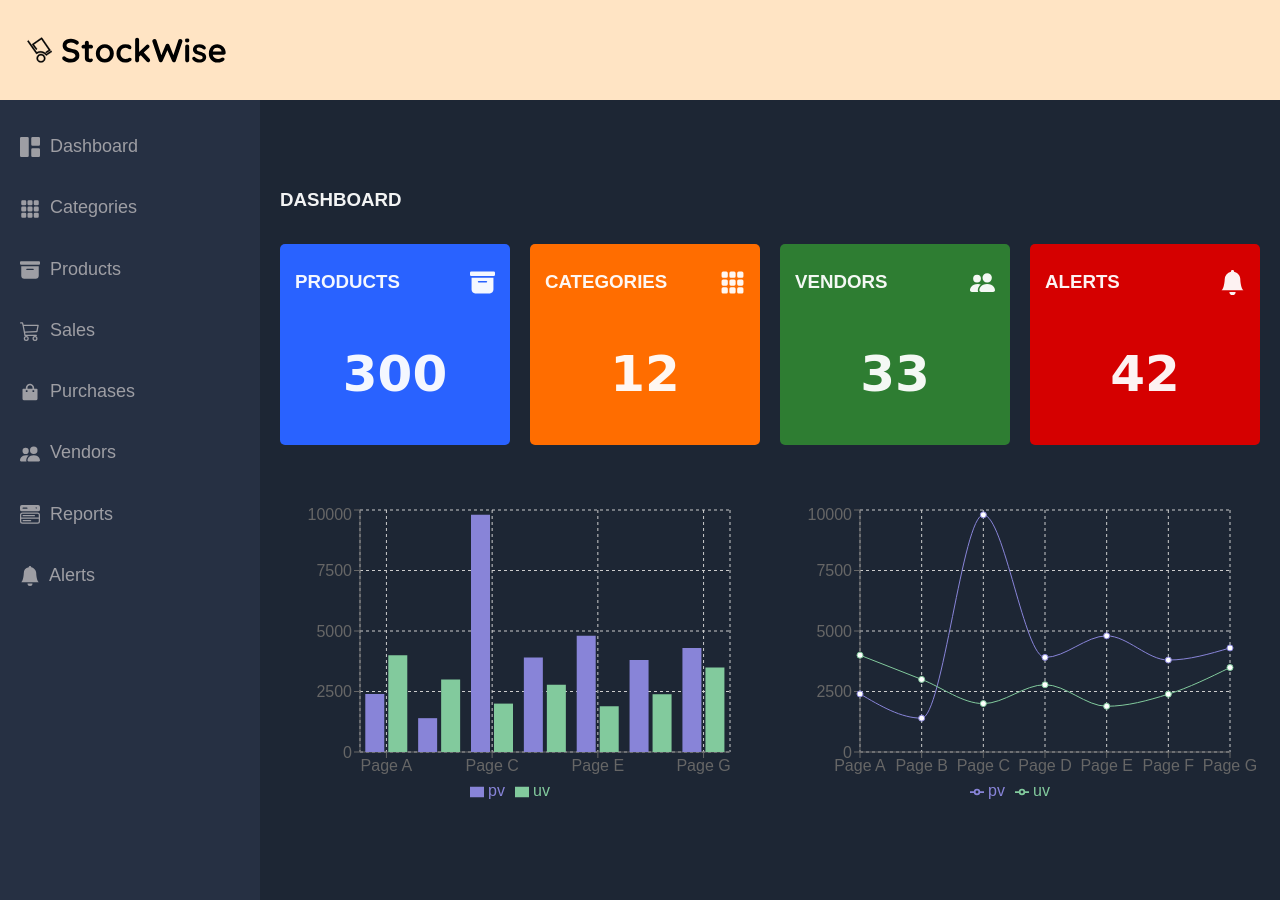
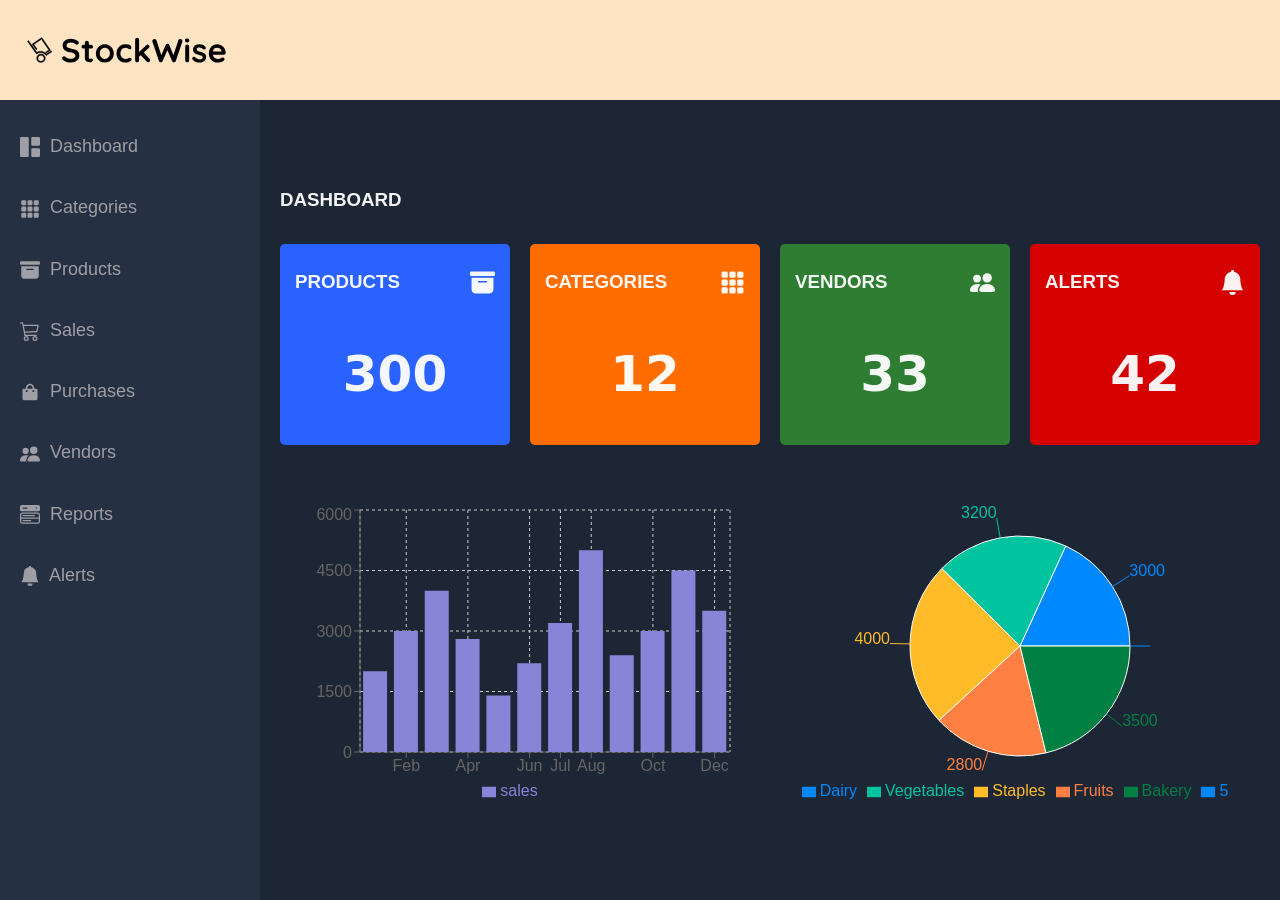
Before and after one commit to pujaKumari15/StockWise, a React (Create React App) app in the folder frontend/stockwise-frontend/: page /dashboard in a window 1280 px wide. Built offline with nearby package versions, Linux system fonts and the light colour scheme.

Commit message:
Updated dashboard

```diff
--- a/frontend/stockwise-frontend/src/pages/dashboard/MainContent.jsx
+++ b/frontend/stockwise-frontend/src/pages/dashboard/MainContent.jsx
@@ -3,7 +3,7 @@ import
 { BsFillArchiveFill, BsFillGrid3X3GapFill, BsPeopleFill, BsFillBellFill}
     from 'react-icons/bs'
 import
-{ BarChart, Bar, Cell, XAxis, YAxis, CartesianGrid, Tooltip, Legend, ResponsiveContainer, LineChart, Line }
+{ BarChart, Bar, Cell, XAxis, YAxis, CartesianGrid, Tooltip, Legend, ResponsiveContainer, PieChart, Pie, LineChart,Line }
     from 'recharts';
 
 function MainContent() {
@@ -11,47 +11,73 @@ function MainContent() {
     const data = [
         {
             name: 'Page A',
-            uv: 4000,
             pv: 2400,
             amt: 2400,
         },
         {
             name: 'Page B',
-            uv: 3000,
             pv: 1398,
             amt: 2210,
         },
         {
             name: 'Page C',
-            uv: 2000,
             pv: 9800,
             amt: 2290,
         },
         {
             name: 'Page D',
-            uv: 2780,
             pv: 3908,
             amt: 2000,
         },
         {
             name: 'Page E',
-            uv: 1890,
             pv: 4800,
             amt: 2181,
         },
         {
             name: 'Page F',
-            uv: 2390,
             pv: 3800,
             amt: 2500,
         },
         {
             name: 'Page G',
-            uv: 3490,
             pv: 4300,
             amt: 2100,
         },
     ];
+
+    const salesData = [
+        { month: 'Jan', sales: 2000 },
+        { month: 'Feb', sales: 3000 },
+        { month: 'Mar', sales: 4000 },
+        { month: 'Apr', sales: 2800 },
+        { month: 'May', sales: 1400 },
+        { month: 'Jun', sales: 2200 },
+        { month: 'Jul', sales: 3200 },
+        { month: 'Aug', sales: 5000 },
+        { month: 'Sept', sales: 2400 },
+        { month: 'Oct', sales: 3000 },
+        { month: 'Nov', sales: 4500 },
+        { month: 'Dec', sales: 3500 },
+      ];
+
+      const salesByCategories = [
+        { category: 'Dairy', sales: 3000 },
+        { category: 'Vegetables', sales: 3200 },
+        { category: 'Staples', sales: 4000 },
+        { category: 'Fruits', sales: 2800 },
+        { category: 'Bakery', sales: 3500 },
+       {/*} { category: 'Beverages', sales: 2000 },
+        { category: 'Meat & Seafood', sales: 2000 },
+        { category: 'Frozen Food', sales: 2000 },
+        { category: 'Condiments', sales: 2000 },
+        { category: 'Cleaning & Household', sales: 2000 },
+        { category: 'Personal Hygiene', sales: 2000 },
+      { category: 'Cooking Essentials', sales: 2000 } */}
+      ];
+
+      const COLORS = ['#0088FE', '#00C49F', '#FFBB28', '#FF8042', '#008042'];
+
 
 
     return (
@@ -92,11 +118,11 @@ function MainContent() {
             </div>
 
             <div className='charts'>
-                <ResponsiveContainer width="100%" height="100%">
+            <ResponsiveContainer width="100%" height="100%">
                     <BarChart
                         width={500}
                         height={300}
-                        data={data}
+                        data={salesData}
                         margin={{
                             top: 5,
                             right: 30,
@@ -105,16 +131,37 @@ function MainContent() {
                         }}
                     >
                         <CartesianGrid strokeDasharray="3 3" />
-                        <XAxis dataKey="name" />
+                        <XAxis dataKey="month" />
                         <YAxis />
                         <Tooltip />
                         <Legend />
-                        <Bar dataKey="pv" fill="#8884d8" />
-                        <Bar dataKey="uv" fill="#82ca9d" />
+                        <Bar dataKey="sales" fill="#8884d8" />
                     </BarChart>
                 </ResponsiveContainer>
 
-                <ResponsiveContainer width="100%" height="100%">
+                <ResponsiveContainer>
+                <PieChart width={200} height={100}>
+      <Pie
+        data={salesByCategories}
+        dataKey="sales"
+        nameKey="category"
+        cx="50%"
+        cy="50%"
+        outerRadius={110}
+        fill="#8884d8"
+        label
+      >
+        {salesData.map((entry, index) => (
+          <Cell key={`cell-${index}`} fill={COLORS[index % COLORS.length]} />
+        ))}
+      </Pie>
+      <Tooltip />
+      <Legend />
+    </PieChart>
+                </ResponsiveContainer>
+
+
+            {/*}    <ResponsiveContainer width="100%" height="100%">
                     <LineChart
                         width={500}
                         height={300}
@@ -134,7 +181,15 @@ function MainContent() {
                         <Line type="monotone" dataKey="pv" stroke="#8884d8" activeDot={{ r: 8 }} />
                         <Line type="monotone" dataKey="uv" stroke="#82ca9d" />
                     </LineChart>
-                </ResponsiveContainer>
+                </ResponsiveContainer> 8/}
+
+              {/*  <ResponsiveContainer width="100%" height="100%">
+                <PieChart width={500} height={300}>
+                <Pie data={salesByCategories} dataKey="sales" nameKey="category" cx="50%" cy="50%" outerRadius={150} fill="#8884d8" label />
+                <Tooltip />
+                <Legend />
+                </PieChart>
+    </ResponsiveContainer> */}
 
             </div>
         </main>
```
